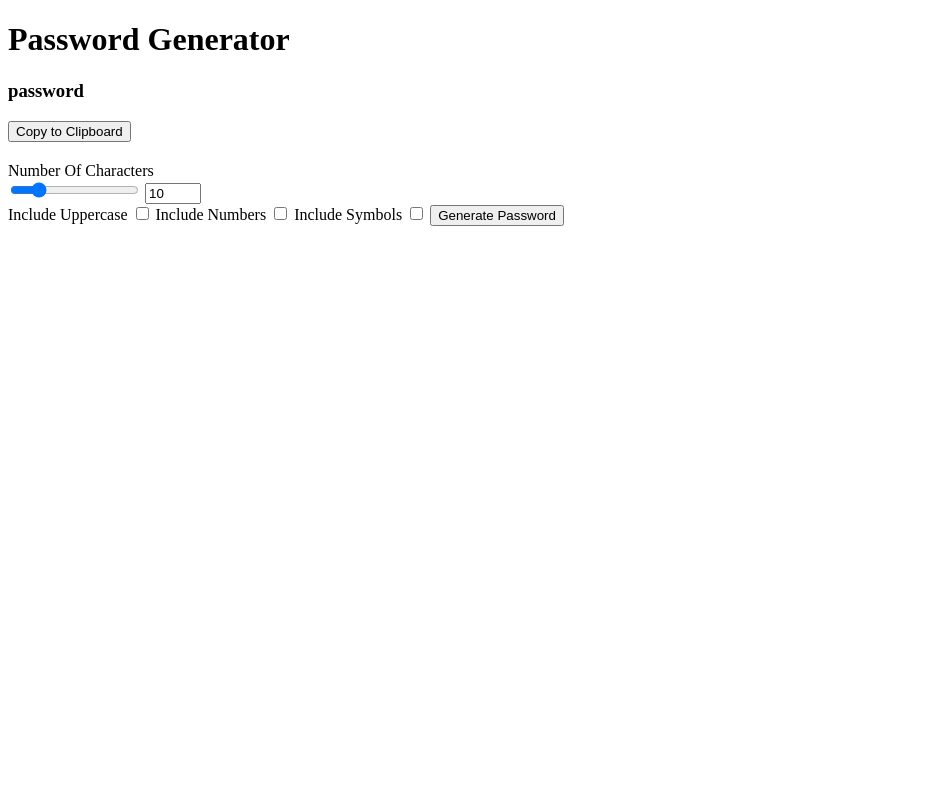
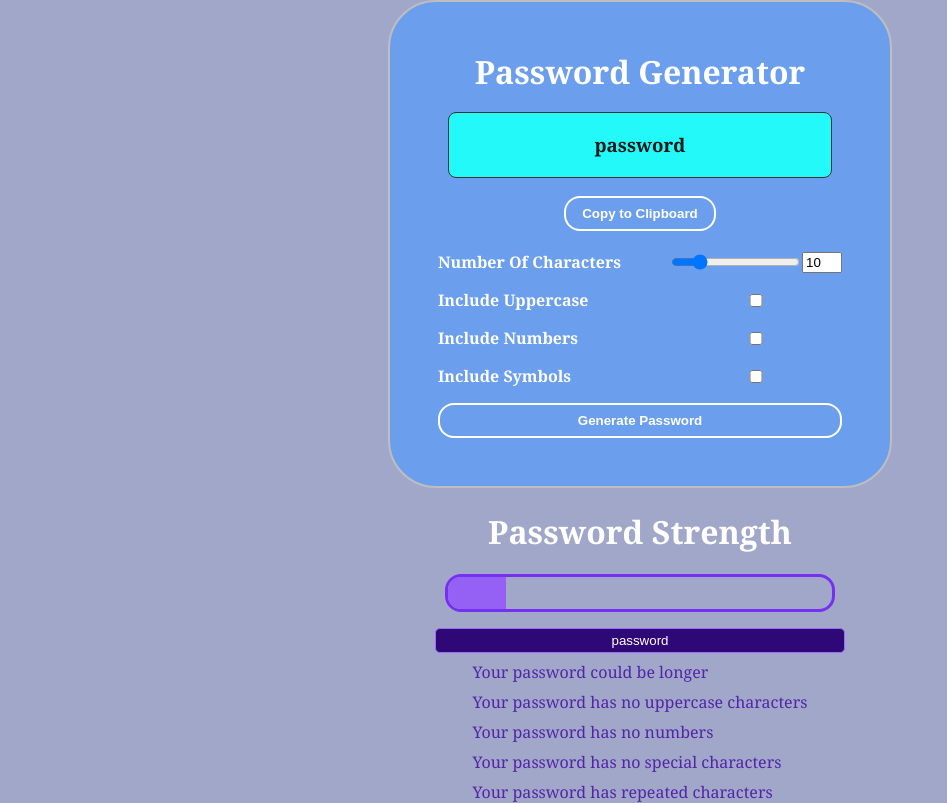
Before and after one commit to yigitsr/Password-Generator, a plain HTML site: page index.html in a window 1280 px wide. Shown: the whole page, without its empty margins (0-947 px from the left). Drawn offline with nearby package versions, Linux system fonts and the light colour scheme.

Commit message:
Add files via upload

```diff
--- a/index.html
+++ b/index.html
@@ -1,20 +1,21 @@
 <!DOCTYPE html>
 <html lang="en">
-
 <head>
     <meta charset="UTF-8">
+    <meta http-equiv="X-UA-Compatible" content="IE=edge">
     <meta name="viewport" content="width=device-width, initial-scale=1.0">
-	<meta http-equiv="X-UA-Compatible" content="ie=edge">
     <script src="script.js" defer></script>
-	<link rel="stylesheet" href="styles.css">
+    <link rel="stylesheet" href="style.css">
     <title>Password Generator</title>
 </head>
+<body>
 
-<body>
     <div class="container">
 		<h1 class="title">Password Generator</h1>
 		<h3 class="password-display" id="passwordDisplay">password</h3>
 	<button class='btn' id='copy-btn' style='margin-bottom: 20px;'>Copy to Clipboard</button>
+    <div class="popup" id="dialog">Copied</div>
+
 		<form id="passwordGeneratorForm" class="form">
 			<label for="characterAmountNumber">Number Of Characters</label>
 			<div class="character-amount-container">
@@ -34,6 +35,13 @@
 				<button type="submit" class="btn">Generate Password</button>
 		</form>
 	</div>
+
+
+    <h1>Password Strength</h1>
+    <div class="strength-meter" id="strength-meter"></div>
+    <input class="password-input" id="password-input" value="password" type="text" autofocus aria-laballedby="password">
+    <div id="reasons" class="reasons"></div>
+
+	<script src="https://cdnjs.cloudflare.com/ajax/libs/jquery/3.6.0/jquery.min.js" integrity="sha512-894YE6QWD5I59HgZOGReFYm4dnWc1Qt5NtvYSaNcOP+u1T9qYdvdihz0PPSiiqn/+/3e7Jo4EaG7TubfWGUrMQ==" crossorigin="anonymous" referrerpolicy="no-referrer"></script>
 </body>
-
 </html>
--- a/script.js
+++ b/script.js
@@ -1,3 +1,4 @@
+// Password Generator
 const characterAmountRange = document.getElementById('characterAmountRange')
 const characterAmountNumber = document.getElementById('characterAmountNumber')
 const includeUppercaseElement = document.getElementById('includeUppercase')
@@ -60,9 +61,115 @@ function syncCharacterAmount(e) {
 }
 
 copyBtn.addEventListener('click', () => {
+//   alert('copied to clipboard')
   navigator.clipboard.writeText(passwordDisplay.innerText)
 })
 
-copyBtn.addEventListener('click', () =>{
-  alert('copied to clipboard')
+
+$(document).ready(function(){
+
+  $("#copy-btn").click(function(){
+
+    $(".popup").show()
+
+  })
+
 })
+
+
+// Password Strength
+const strengthMeter = document.getElementById('strength-meter')
+const passwordInput = document.getElementById('password-input')
+const reasonsContainer = document.getElementById('reasons')
+
+passwordInput.addEventListener('input', updateStrengthMeter)
+updateStrengthMeter()
+
+function updateStrengthMeter() {
+  const weaknesses = calculatePasswordStrength(passwordInput.value)
+
+  let strength = 100
+  reasonsContainer.innerHTML = ''
+  weaknesses.forEach(weakness => {
+    if (weakness == null) return
+    strength -= weakness.deduction
+    const messageElement = document.createElement('div')
+    messageElement.innerText = weakness.message
+    reasonsContainer.appendChild(messageElement)
+  })
+  strengthMeter.style.setProperty('--strength', strength)
+}
+
+function calculatePasswordStrength(password) {
+  const weaknesses = []
+  weaknesses.push(lengthWeakness(password))
+  weaknesses.push(lowercaseWeakness(password))
+  weaknesses.push(uppercaseWeakness(password))
+  weaknesses.push(numberWeakness(password))
+  weaknesses.push(specialCharactersWeakness(password))
+  weaknesses.push(repeatCharactersWeakness(password))
+  return weaknesses
+}
+
+function lengthWeakness(password) {
+  const length = password.length
+
+  if (length <= 5) {
+    return {
+      message: 'Your password is too short',
+      deduction: 40
+    }
+  }
+
+  if (length <= 10) {
+    return {
+      message: 'Your password could be longer',
+      deduction: 15
+    }
+  }
+}
+
+function uppercaseWeakness(password) {
+  return characterTypeWeakness(password, /[A-Z]/g, 'uppercase characters')
+
+}
+
+function lowercaseWeakness(password) {
+  return characterTypeWeakness(password, /[a-z]/g, 'lowercase characters')
+}
+
+function numberWeakness(password) {
+  return characterTypeWeakness(password, /[0-9]/g, 'numbers')
+}
+
+function specialCharactersWeakness(password) {
+  return characterTypeWeakness(password, /[^0-9a-zA-Z\s]/g, 'special characters')
+}
+
+function characterTypeWeakness(password, regex, type) {
+  const matches = password.match(regex) || []
+
+  if (matches.length === 0) {
+    return {
+      message: `Your password has no ${type}`,
+      deduction: 20
+    }
+  }
+
+  if (matches.length <= 2) {
+    return {
+      message: `Your password could use more ${type}`,
+      deduction: 5
+    }
+  }
+}
+
+function repeatCharactersWeakness(password) {
+  const matches = password.match(/(.)\1/g) || []
+  if (matches.length > 0) {
+    return {
+      message: 'Your password has repeated characters',
+      deduction: matches.length * 10
+    }
+  }
+}
--- /dev/null
+++ b/style.css
@@ -0,0 +1,141 @@
+body {
+    display: flex;
+    flex-direction: column;
+    background-color: #a1a7c8;
+    /* background-image: linear-gradient(to right top, #5987cc, #566bb0, #534f93, #4d3475, #451856); */
+    margin: 0;
+    color: white;
+    min-height: 100vh;
+    display: flex;
+    justify-content: center;
+    align-items: center;
+    font-family: Georgia, 'Times New Roman', Times, serif;
+  }
+
+  .container {
+    background-color: #6b9fed;
+    padding: 3rem;
+    border-radius: 3rem;
+    border: 2px solid rgb(190, 190, 190);
+    display: flex;
+    justify-content: center;
+    align-items: center;
+    flex-direction: column;
+  }
+
+  .form {
+    display: grid;
+    grid-template-columns: auto auto;
+    row-gap: 1rem;
+    column-gap: 3rem;
+    justify-content: center;
+    align-items: center;
+  }
+
+  .title {
+    margin: 0;
+    text-align: center;
+  }
+
+  label {
+    font-weight: bold;
+  }
+
+  .character-amount-container {
+    display: flex;
+    align-items: center;
+  }
+
+  .number-input {
+    width: 2rem;
+  }
+
+  .password-display {
+    background-color: #24f9f9;
+    color: #1a1717;
+    padding: 1rem;
+    border: 1px solid #333;
+    height: 2rem;
+    width: 350px;
+    display: flex;
+    justify-content: center;
+    align-items: center;
+    word-break: break-all;
+    border-radius: .5rem;
+  }
+
+  .btn {
+    grid-column: span 2;
+    background-color: transparent;
+    border: 2px solid white;
+    color: white;
+    padding: .5rem 1rem;
+    font-weight: bold;
+    cursor: pointer;
+    border-radius: 1rem;
+  }
+
+  .btn:hover {
+    background-color: #FFFFFF33;
+  }
+
+  #copy-btn{
+    margin-bottom: 1.5em;
+
+  }
+
+  .popup{
+      display: flex;
+      align-items: center;
+      justify-content: center;
+      display: none;
+      margin: .1em;
+      width: 6em;
+      height: 2em;
+      border: 2px solid black;
+      border-radius: 2em;
+      text-align: center;
+  }
+
+  /* Password Strength */
+  .strength-meter {
+    position: relative;
+    height: 2rem;
+    width: 30%;
+    border: 3px solid hsl(261, 88%, 57%);
+    border-radius: 1rem;
+    margin: 0 auto;
+    overflow: hidden;
+  }
+
+  .strength-meter::before {
+    content: '';
+    position: absolute;
+    left: 0;
+    height: 100%;
+    width: calc(1% * var(--strength, 0));
+    background-color: hsl(261, 88%, 67%);
+
+    transition: width 200ms;
+  }
+
+  .password-input {
+    margin-top: 1rem;
+    width: 30%;
+    padding: .25rem .75rem;
+    background-color: hsl(261, 88%, 25%);
+    color: white;
+    border: 1px solid hsl(261, 88%, 57%);
+    outline: none;
+    text-align: center;
+    border-radius: .3rem;
+  }
+
+  .password-input:focus {
+    border-color: hsl(261, 88%, 70%);
+  }
+
+  .reasons > * {
+    margin-top: .5rem;
+    color: hsl(261, 65%, 40%);
+  }
```
Lines whose indentation alone changed are shown as unchanged.
